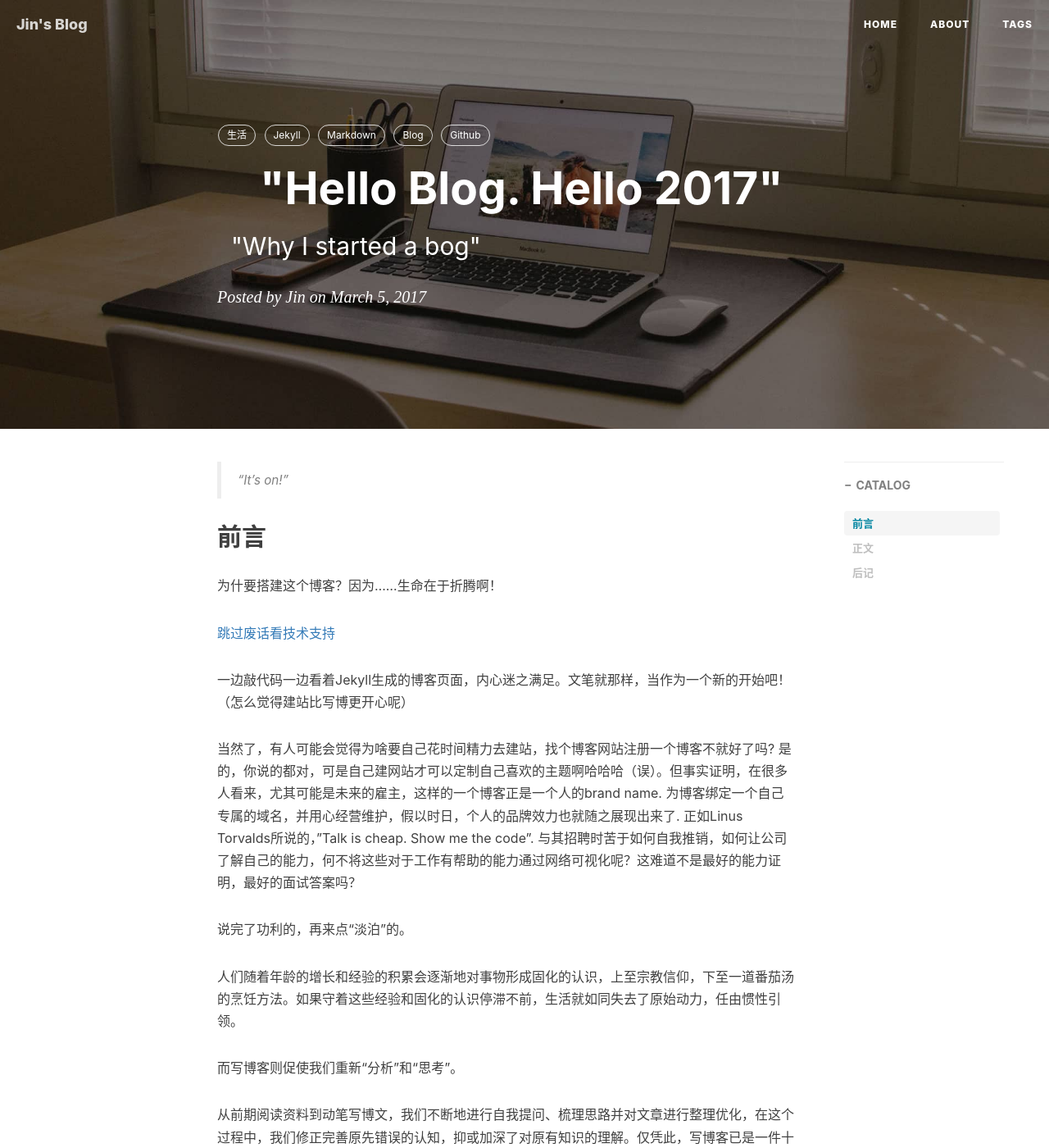
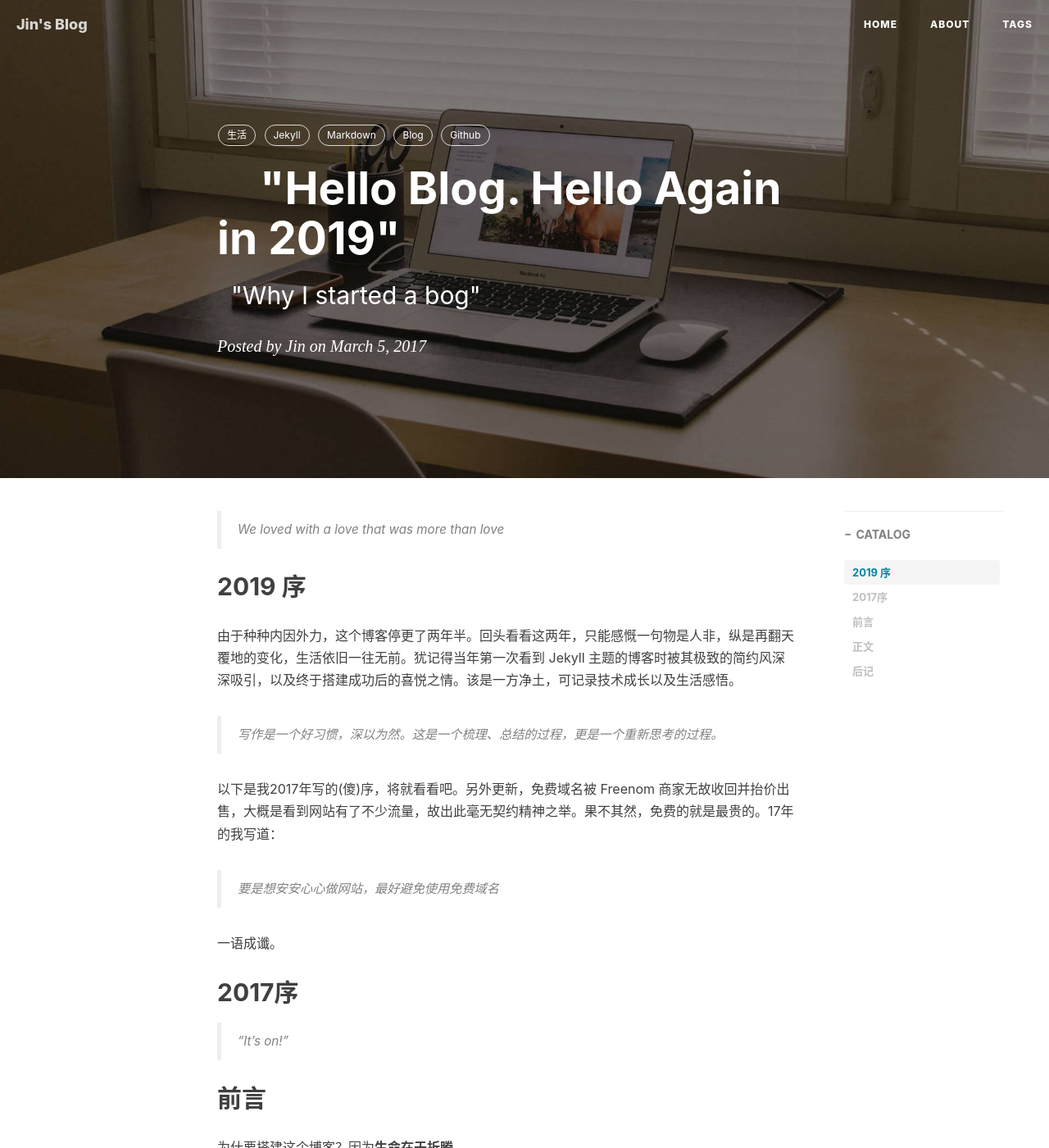
Before and after one commit to yanxxjin/yanxxjin.github.io, a Jekyll site: the page built from _posts/2017-03-05-hello-blog-hello-2017.markdown, in a window 1280 px wide and 1400 px high. Shown: the whole window at 82% size. Built offline with Jekyll 4.4.1, drawn with Linux system fonts in a browser that asks for light colours; nearby versions of some CDN libraries; comment, search, counter and statistics services are not loaded; some of the changed text lies outside the part shown.

Commit message:
Update 2017-03-05-hello-blog-hello-2017.markdown

```diff
--- a/_posts/2017-03-05-hello-blog-hello-2017.markdown
+++ b/_posts/2017-03-05-hello-blog-hello-2017.markdown
@@ -1,22 +1,37 @@
 ---
-layout:     post
-title:      "Hello Blog. Hello 2017"
-subtitle:   "Why I started a bog"
-date:       2017-03-05 12:00:00
+layout: post
+title: "\_ \_  \"Hello Blog. Hello Again in 2019\""
+subtitle: "\_ \"Why I started a bog\""
+date: "\_ \_ \_ 2017-03-05 12:00:00"
 author: Jin
-header-img: "img/post-bg-2015.jpg"
+header-img: img/post-bg-2015.jpg
 catalog: true
 tags:
-- 生活
-- Jekyll
-- Markdown
-- Blog
-- Github
+  - 生活
+  - Jekyll
+  - Markdown
+  - Blog
+  - Github
+published: true
 ---
+
+> We loved with a love that was more than love
+
+## 2019 序
+
+由于种种内因外力，这个博客停更了两年半。回头看看这两年，只能感慨一句物是人非，纵是再翻天覆地的变化，生活依旧一往无前。犹记得当年第一次看到 Jekyll 主题的博客时被其极致的简约风深深吸引，以及终于搭建成功后的喜悦之情。该是一方净土，可记录技术成长以及生活感悟。
+
+> 写作是一个好习惯，深以为然。这是一个梳理、总结的过程，更是一个重新思考的过程。
+
+以下是我2017年写的(傻)序，将就看看吧。另外更新，免费域名被 Freenom 商家无故收回并抬价出售，大概是看到网站有了不少流量，故出此毫无契约精神之举。果不其然，免费的就是最贵的。17年的我写道：
+
+> 要是想安安心心做网站，最好避免使用免费域名
+
+一语成谶。
 
 
 
-
+## 2017序
 
 
 > "It's on!"
@@ -25,19 +40,13 @@ tags:
 ## 前言
 
 
-为什要搭建这个博客？因为……生命在于折腾啊！
+为什要搭建这个博客？因为**生命在于折腾**。
 
 
 [跳过废话看技术支持](#build)
 
 
-一边敲代码一边看着Jekyll生成的博客页面，内心迷之满足。文笔就那样，当作为一个新的开始吧！（怎么觉得建站比写博更开心呢）
-
-
-当然了，有人可能会觉得为啥要自己花时间精力去建站，找个博客网站注册一个博客不就好了吗? 是的，你说的都对，可是自己建网站才可以定制自己喜欢的主题啊哈哈哈（误）。但事实证明，在很多人看来，尤其可能是未来的雇主，这样的一个博客正是一个人的brand name. 为博客绑定一个自己专属的域名，并用心经营维护，假以时日，个人的品牌效力也就随之展现出来了. 正如Linus Torvalds所说的，"Talk is cheap. Show me the code". 与其招聘时苦于如何自我推销，如何让公司了解自己的能力，何不将这些对于工作有帮助的能力通过网络可视化呢？这难道不是最好的能力证明，最好的面试答案吗？
-
-
-说完了功利的，再来点“淡泊”的。
+一边敲代码一边看着Jekyll生成的博客页面，内心迷之满足。文笔就那样，当作为一个新的开始吧！
 
 
 人们随着年龄的增长和经验的积累会逐渐地对事物形成固化的认识，上至宗教信仰，下至一道番茄汤的烹饪方法。如果守着这些经验和固化的认识停滞不前，生活就如同失去了原始动力，任由惯性引领。
@@ -70,12 +79,16 @@ tags:
 ## 正文
 
 
-这个博客使用Jekyll搭建并托管在Github上。[GitHub Pages](https://pages.github.com/) 是 Github 公司提供的免费的静态网站托管服务 ，[Jekyll](http://jekyllrb.com/) 通过标记语言 markdown 或 textile 和模板引擎 liquid 转换生成网页。
+这个博客使用 Jekyll 搭建并托管在 Github 上。
+
+[GitHub Pages](https://pages.github.com/) 是 Github 公司提供的免费静态网站托管服务
+
+[Jekyll](http://jekyllrb.com/) 通过标记语言 markdown 或 textile 和模板引擎 liquid 转换生成网页。
 
 
 其优势显著：
 
-* **Markdown** 标记语言 - 如何优雅地写博客
+* **Markdown** 标记语言 - 论如何优雅地写博客
 
 * **GitHub Pages** - 托管静态网页，提供免费域名和空间，无需另外购买主机（空间/VPS等）或域名，无需架设和调试
 	* 如自定义域名，只需在根目录下添加CNAME文件
@@ -83,10 +96,10 @@ tags:
 * **Jekyll** - 化繁为简，提取博客最重要功能；轻松定制
 
 
-其实在搭建这个博客的时候还没有决定好是否要正式购买域名......所以作为测试的这个某南太平洋岛国托克劳的域名其实是在[Freenom]处注册而得的，.tk属于全球四个真正免费的顶级域之一，其它三个分别是非洲国家马里.ml, 中非共和国.cf, 以及非洲国家加蓬.ga, 这四个域名都由荷兰的Freedom Registry公司负责运营。
+~~其实在搭建这个博客的时候还没有决定好是否要正式购买域名......所以作为测试的这个某南太平洋岛国托克劳的域名其实是在[Freenom]处注册而得的，.tk属于全球四个真正免费的顶级域之一，其它三个分别是非洲国家马里.ml, 中非共和国.cf, 以及非洲国家加蓬.ga, 这四个域名都由荷兰的Freedom Registry公司负责运营。~~
 
 
-不过，要是想安安心心做网站，最好避免使用免费域名 — 域名免费后，势必会有大量垃圾和钓鱼网站出现，导致一系列使用免费域名网站的档次随之降低，且有被搜索引擎封杀的风险。当然免费域名中也有精品，如ladyga.ga, ht.ml等，各位自行把握。
+**不过，要是想安安心心做网站，最好避免使用免费域名 — 域名免费后，势必会有大量垃圾和钓鱼网站出现，导致一系列使用免费域名网站的档次随之降低，且有被搜索引擎封杀的风险。当然免费域名中也有精品，如ladyga.ga, ht.ml等，各位自行把握。**
 
 
 ---
@@ -99,14 +112,14 @@ tags:
 
 
 * [Freenom][] - 域名注册商
-* [CloudXNS][] - 域名解析服务
+* [CloudFlare][] - 域名解析服务
 * [GitHub][] - The world's leading software development platform
 * [Jekyll][] -  Simple, blog-aware, static sites
 * [Disqus][] - 评论系统
-* [多说][] - 墙内评论系统
+* ~~[多说][] - 墙内评论系统 - 已下架
 
 
-—— Jin 于 2017.03
+—— Jin 于 2019.10
 
 
 [Steve Losh]:   http://stevelosh.com/   "Steve Losh"
@@ -118,4 +131,4 @@ tags:
 [CloudXNS]: https://www.cloudxns.net/ "CloudXNS"
 [GitHub Pages]: http://pages.github.com "GitHub Pages"
 [Freenom]: http://www.freenom.com/en/index.html?lang=en "Freenom"
-[多说]: http://duoshuo.com/ "多说"
+~~[多说]: http://duoshuo.com/ "多说"
```
